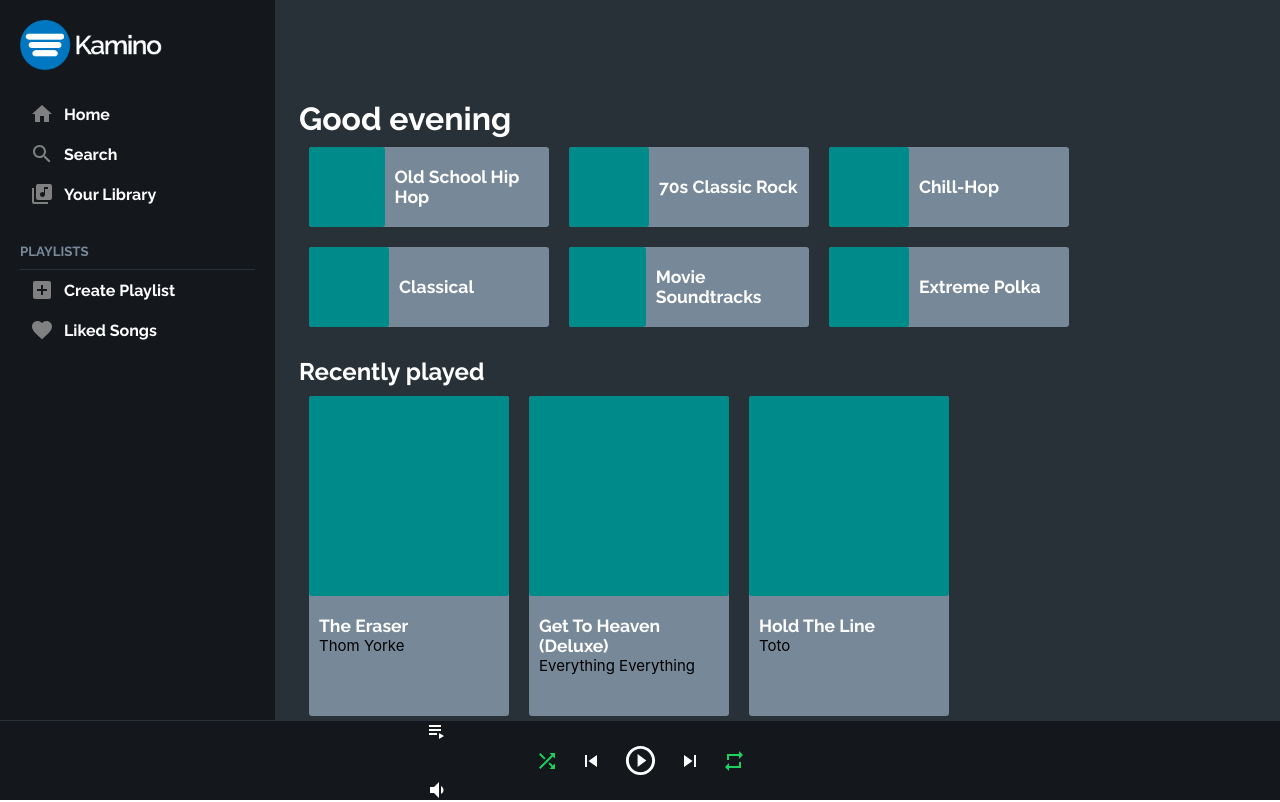
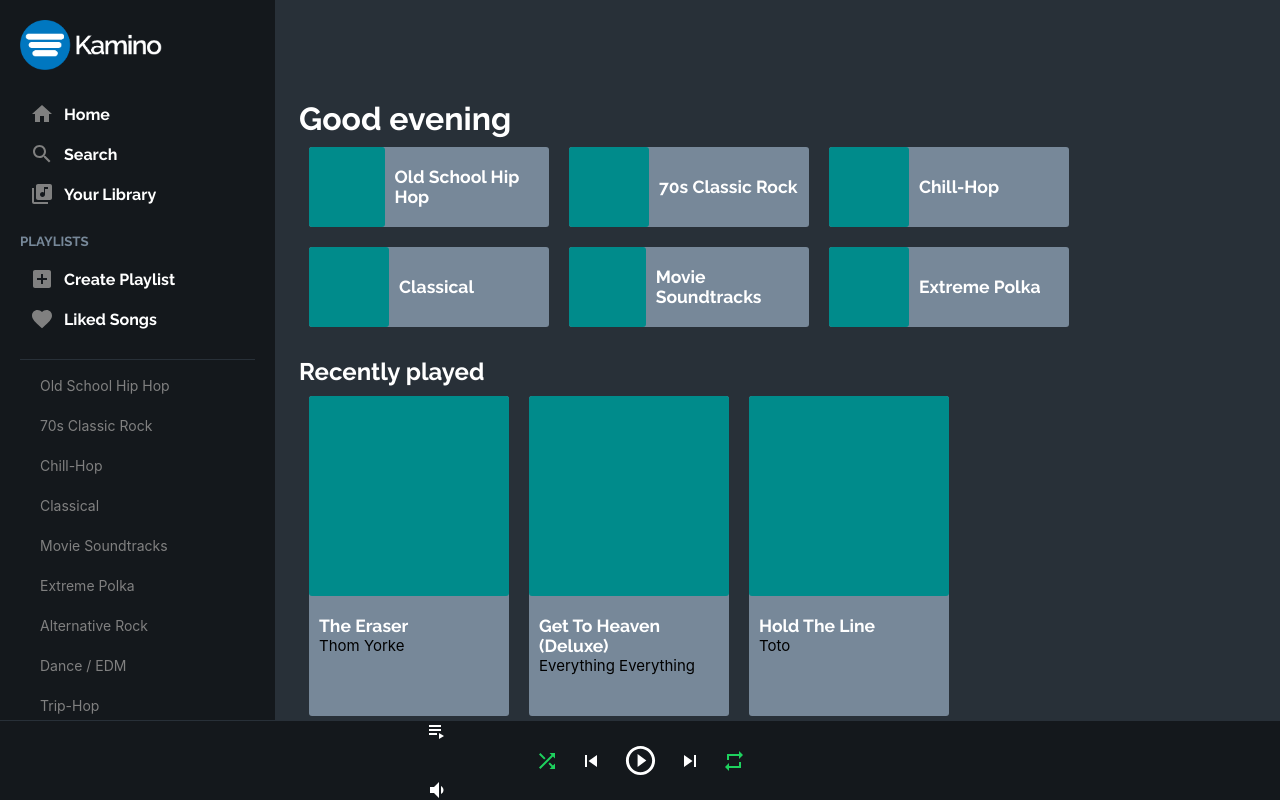
Before and after one commit to eban5/kamino, a React (Create React App) app: page / in a window 1280 px wide. Built offline with nearby package versions, Linux system fonts and the light colour scheme.

Commit message:
Dummy data extracted

```diff
--- a/src/App.css
+++ b/src/App.css
@@ -34,22 +34,23 @@ footer {
 
 main {
   background: var(--color-medium-gray);
-	overflow-y: scroll;
+  overflow-y: scroll;
   padding: 100px 0 0;
 }
 
 aside {
   background: var(--color-dark-gray);
+  height: 100%;
 }
 
 main,
 aside {
   align-items: baseline;
-	justify-content: left;
+  justify-content: left;
 }
 
 footer {
   background: var(--color-dark-gray);
   grid-column: 1 / span 2;
-	border-top: 0.5px solid var(--color-medium-gray);
+  border-top: 0.5px solid var(--color-medium-gray);
 }
--- a/src/App.tsx
+++ b/src/App.tsx
@@ -5,21 +5,12 @@ import { Sidebar } from './Sidebar';
 import Controls from './Controls';
 import { Container, Grid } from '@material-ui/core';
 import Card from './Card';
+import { dummyAlbums, dummyPlaylistNames, dummyPodcasts } from './utils';
 
 const QuickPlaylists = () => {
-  // TODO remove when real data is in place
-  const dummyPlaylistNames = [
-    'Old School Hip Hop',
-    '70s Classic Rock',
-    'Chill-Hop',
-    'Classical',
-    'Movie Soundtracks',
-    'Extreme Polka',
-  ];
-
   return (
     <div className="cards__horizontal-container">
-      {dummyPlaylistNames.map((name: string) => {
+      {dummyPlaylistNames.slice(0, 6).map((name: string) => {
         return <Card direction="horizontal" title={name} />;
       })}
     </div>
@@ -27,15 +18,6 @@ const QuickPlaylists = () => {
 };
 
 const RecentlyPlayed = () => {
-  const dummyAlbums = [
-    { artist: 'Thom Yorke', name: 'The Eraser' },
-    { artist: 'Everything Everything', name: 'Get To Heaven (Deluxe)' },
-    { artist: 'Toto', name: 'Hold The Line' },
-    { artist: 'Pink Floyd', name: 'The Wall' },
-    { artist: 'Pink Floyd', name: 'Animals' },
-    { artist: 'Phoebe Bridgers', name: 'Punisher' },
-  ];
-
   return (
     <div className="cards__vertical-container">
       {dummyAlbums.map((album: any) => (
@@ -46,16 +28,6 @@ const RecentlyPlayed = () => {
 };
 
 const TopShows = () => {
-  const dummyPodcasts = [
-    { producer: 'Podcast Producer', name: 'Sports Talk' },
-    { producer: 'Podcast Producer', name: 'News 1' },
-    { producer: 'Podcast Producer', name: 'News 2' },
-    { producer: 'Podcast Producer', name: 'Music 1' },
-    { producer: 'Podcast Producer', name: 'Music 2' },
-    { producer: 'Podcast Producer', name: 'History' },
-    { producer: 'Podcast Producer', name: 'Meditation' },
-  ];
-
   return (
     <div className="cards__vertical-container">
       {dummyPodcasts.map((podcast: any) => {
@@ -73,7 +45,6 @@ const TopShows = () => {
 
 export const Home = () => {
   return (
-
     <Container maxWidth="xl">
       <Grid container spacing={5}>
         <Grid item lg={10}>
--- a/src/Sidebar.css
+++ b/src/Sidebar.css
@@ -1,13 +1,24 @@
 .sidebar {
+  /* display: block; */
   width: 100%;
+  height: 100%;
 }
 
-.sidebar__logo {
+.sidebar-logo {
   padding-bottom: 20px;
 }
 
-.sidebar__title {
+.sidebar-title {
   color: var(--color-light-gray);
+  margin-top: 10px;
   padding: 10px 0;
+}
+
+.sidebar-playlist__list {
+  /* TODO get scrolling to work on playlist list */
+  overflow: auto;
+}
+
+.sidebar-playlist__controls {
   border-bottom: 0.5px solid var(--color-medium-gray);
 }
--- a/src/Sidebar.tsx
+++ b/src/Sidebar.tsx
@@ -6,6 +6,7 @@ import AddBoxIcon from '@material-ui/icons/AddBox';
 import FavoriteIcon from '@material-ui/icons/Favorite';
 import { LibraryMusic } from '@material-ui/icons';
 import kaminoBrand from './images/kamino-brand.png';
+import { dummyPlaylistNames } from './utils';
 
 const SidebarItem = (props: any) => {
   const title: string = props.title;
@@ -22,7 +23,7 @@ export const Sidebar = () => {
   return (
     <div className="sidebar">
       <img
-        className="sidebar__logo"
+        className="sidebar-logo"
         src={kaminoBrand}
         alt="Kamino logo"
         height={50}
@@ -31,14 +32,17 @@ export const Sidebar = () => {
       <SidebarItem title="Home" Icon={HomeIcon} />
       <SidebarItem title="Search" Icon={SearchIcon} />
       <SidebarItem title="Your Library" Icon={LibraryMusic} />
-      <br />
-      <h5 className="sidebar__title">PLAYLISTS</h5>
-      <SidebarItem title="Create Playlist" Icon={AddBoxIcon} />
-      <SidebarItem title="Liked Songs" Icon={FavoriteIcon} />
-
-      {/* {playlists?.items?.map((playlist) => (
-				<SidebarItem title={playlist.name} />
-			))} */}
+      <div className="sidebar-playlist__controls">
+        <h5 className="sidebar-title">PLAYLISTS</h5>
+        <SidebarItem title="Create Playlist" Icon={AddBoxIcon} />
+        <SidebarItem title="Liked Songs" Icon={FavoriteIcon} />
+        <br />
+      </div>
+      <div className="sidebar-playlist__list">
+        {dummyPlaylistNames.map((playlistName: string) => (
+          <SidebarItem title={playlistName} />
+        ))}
+      </div>
     </div>
   );
 };
--- /dev/null
+++ b/src/utils.ts
@@ -0,0 +1,37 @@
+// TODO remove when real data is in place
+export const dummyPlaylistNames: string[] = [
+  'Old School Hip Hop',
+  '70s Classic Rock',
+  'Chill-Hop',
+  'Classical',
+  'Movie Soundtracks',
+  'Extreme Polka',
+  'Alternative Rock',
+  'Dance / EDM',
+  'Trip-Hop',
+  '60s Folk',
+  'Kids Music',
+  // 'Summer Jams',
+  // 'Morning Run',
+  // 'Workout Jams',
+  // 'String Quartets'
+];
+
+export const dummyAlbums: any[] = [
+  { artist: 'Thom Yorke', name: 'The Eraser' },
+  { artist: 'Everything Everything', name: 'Get To Heaven (Deluxe)' },
+  { artist: 'Toto', name: 'Hold The Line' },
+  { artist: 'Pink Floyd', name: 'The Wall' },
+  { artist: 'Pink Floyd', name: 'Animals' },
+  { artist: 'Phoebe Bridgers', name: 'Punisher' },
+];
+
+export const dummyPodcasts: any[] = [
+  { producer: 'Podcast Producer', name: 'Sports Talk' },
+  { producer: 'Podcast Producer', name: 'News 1' },
+  { producer: 'Podcast Producer', name: 'News 2' },
+  { producer: 'Podcast Producer', name: 'Music 1' },
+  { producer: 'Podcast Producer', name: 'Music 2' },
+  { producer: 'Podcast Producer', name: 'History' },
+  { producer: 'Podcast Producer', name: 'Meditation' },
+];
```
